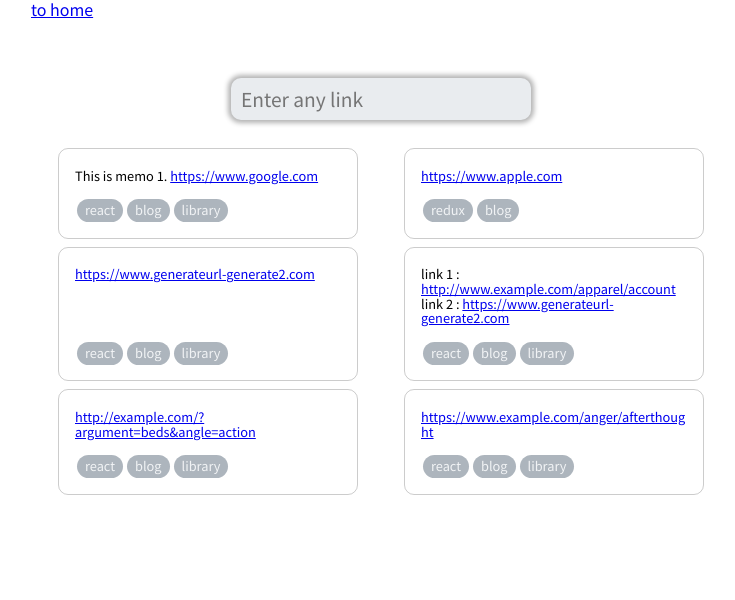
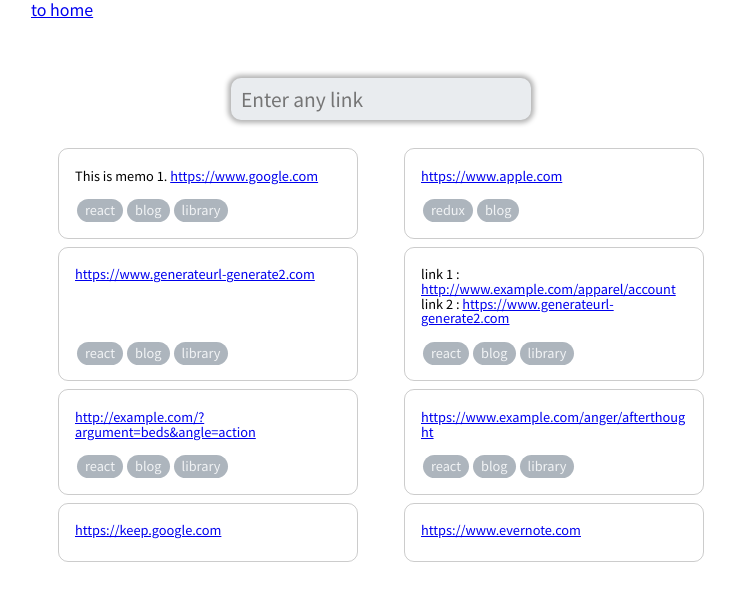
Before and after one commit to digression99/memoi, a React (Create React App) app: page / in a window 1280 px wide. Shown: the top 600 px of the page, without its empty margins (259-994 px from the left). Built offline with nearby package versions, Linux system fonts and the light colour scheme.

Commit message:
Add mockup data

```diff
--- a/src/data.js
+++ b/src/data.js
@@ -1,7 +1,6 @@
 import generateUuid from 'uuid/v4';
 
-export default {
-  memos: [
+const memos = [
   {
     id: generateUuid(),
     title: "Title 1",
@@ -23,7 +22,8 @@ export default {
   {
     id: generateUuid(),
     title: "Title 3",
-      contents: "link 1 : http://www.example.com/apparel/account link 2 : https://www.generateurl-generate2.com",
+    contents:
+      "link 1 : http://www.example.com/apparel/account link 2 : https://www.generateurl-generate2.com",
     hashtags: ["react", "blog", "library"]
   },
   {
@@ -38,5 +38,30 @@ export default {
     contents: "https://www.example.com/anger/afterthought",
     hashtags: ["react", "blog", "library"]
   },
-  ]
+  {
+    id: generateUuid(),
+    title: "google keep",
+    contents: "https://keep.google.com",
+    hashtags: []
+  },
+  {
+    id: generateUuid(),
+    title: "evernote",
+    contents: "https://www.evernote.com",
+    hashtags: []
+  }
+];
+
+const groups = [
+  {
+    id: generateUuid(),
+    name: "productivity app starter",
+    hashtags: [ 'productivity', 'lifestyle'],
+    memos : [ memos[6], memos[7]]
+  }
+];
+
+export default {
+  memos,
+  groups,
 };
```
Lines whose indentation alone changed are shown as unchanged.
